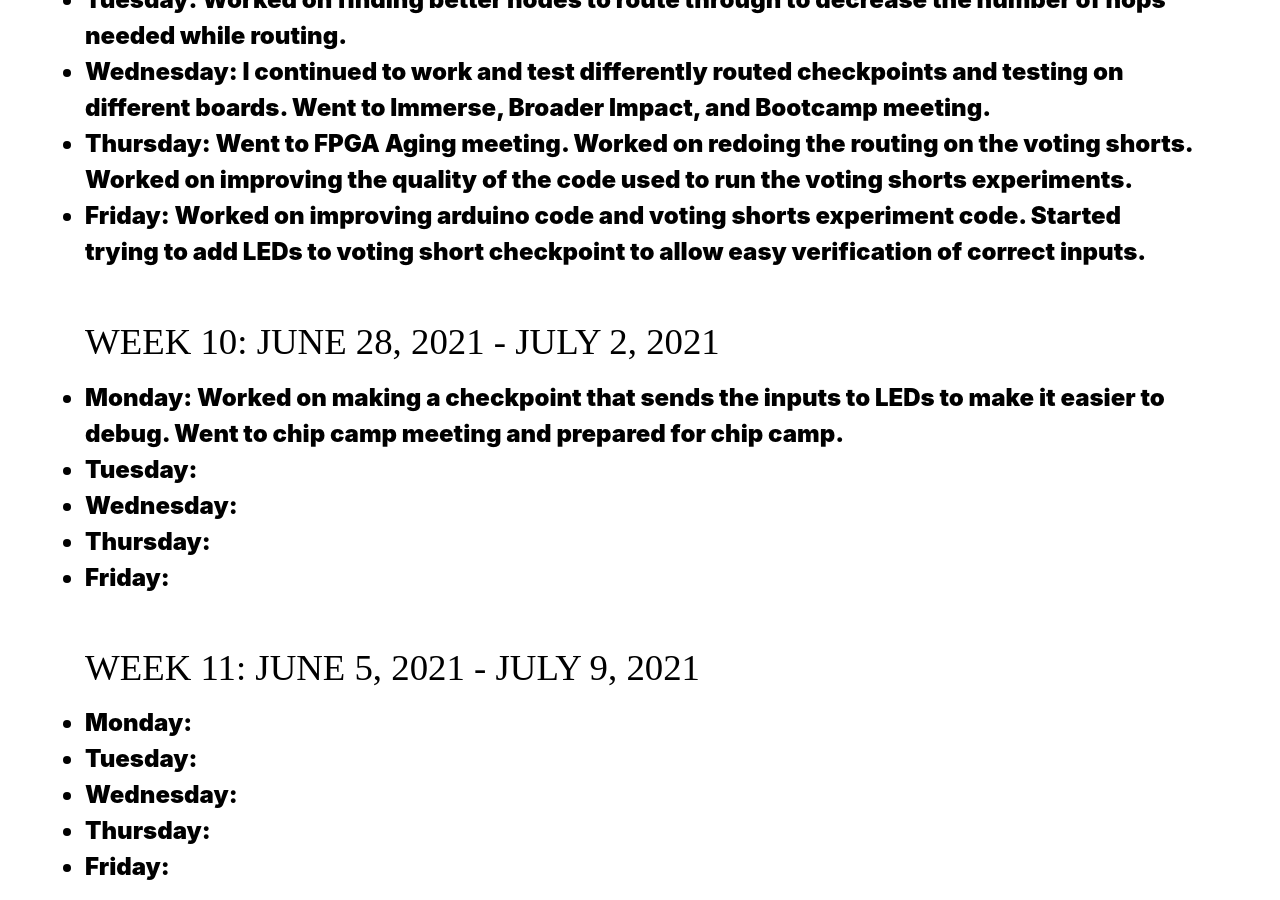
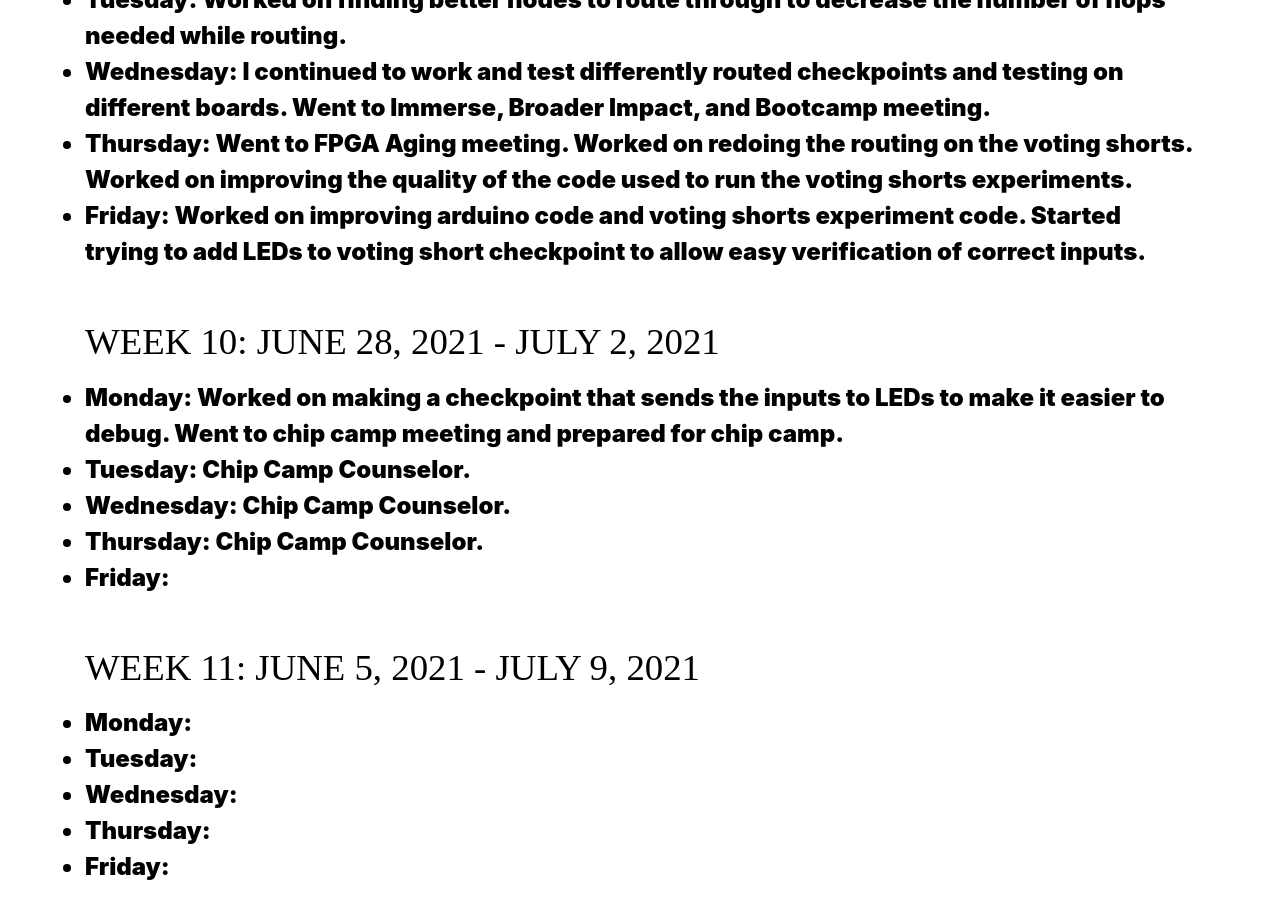
Before and after one commit to jonath48/jonath48.github.io, a Jekyll site: the page built from _pages/log.md, in a window 1280 px wide and 900 px high, scrolled down 3848 px. Built offline with Jekyll 4.4.1, drawn with Linux system fonts in a browser that asks for light colours.

Commit message:
Added log for Tuesday, Wednesday, and Thursday.

```diff
--- a/_pages/log.md
+++ b/_pages/log.md
@@ -78,9 +78,9 @@ title: Jonathan Thompson's IMMERSE Log
 ### Week 10: June 28, 2021 - July 2, 2021
 
 * **Monday**: Worked on making a checkpoint that sends the inputs to LEDs to make it easier to debug. Went to chip camp meeting and prepared for chip camp.
-* **Tuesday**:
-* **Wednesday**:
-* **Thursday**:
+* **Tuesday**: Chip Camp Counselor.
+* **Wednesday**: Chip Camp Counselor.
+* **Thursday**: Chip Camp Counselor.
 * **Friday**:
 
 ### Week 11: June 5, 2021 - July 9, 2021
```
